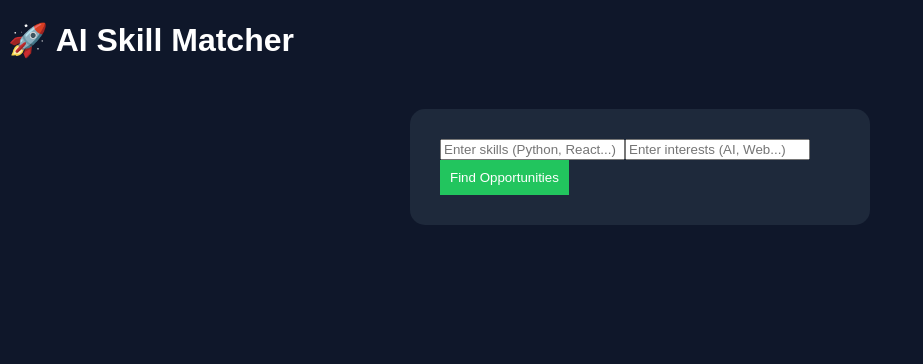
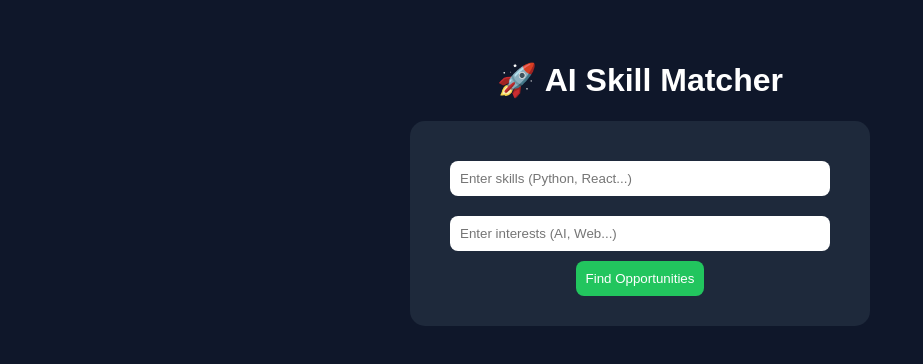
Before and after one commit to Renuka-019/ai-skill-matcher, a React (Create React App) app: page / in a window 1280 px wide. Shown: the top 364 px of the page, without its empty margins (0-923 px from the left). Built offline with nearby package versions, Linux system fonts and the light colour scheme.

Commit message:
Update App.css

```diff
--- a/src/App.css
+++ b/src/App.css
@@ -1,7 +1,13 @@
 body {
+  margin: 0;
+  font-family: Arial;
   background: #0f172a;
   color: white;
-  font-family: sans-serif;
+}
+
+.container {
+  text-align: center;
+  padding: 40px;
 }
 
 .card {
@@ -10,13 +16,26 @@ body {
   border-radius: 15px;
   width: 400px;
   margin: auto;
-  margin-top: 50px;
+}
+
+input {
+  width: 90%;
+  padding: 10px;
+  margin: 10px;
+  border-radius: 8px;
+  border: none;
 }
 
 button {
+  padding: 10px;
   background: #22c55e;
-  padding: 10px;
   border: none;
   color: white;
+  border-radius: 8px;
   cursor: pointer;
 }
+
+.results {
+  margin-top: 20px;
+  text-align: left;
+}
```
